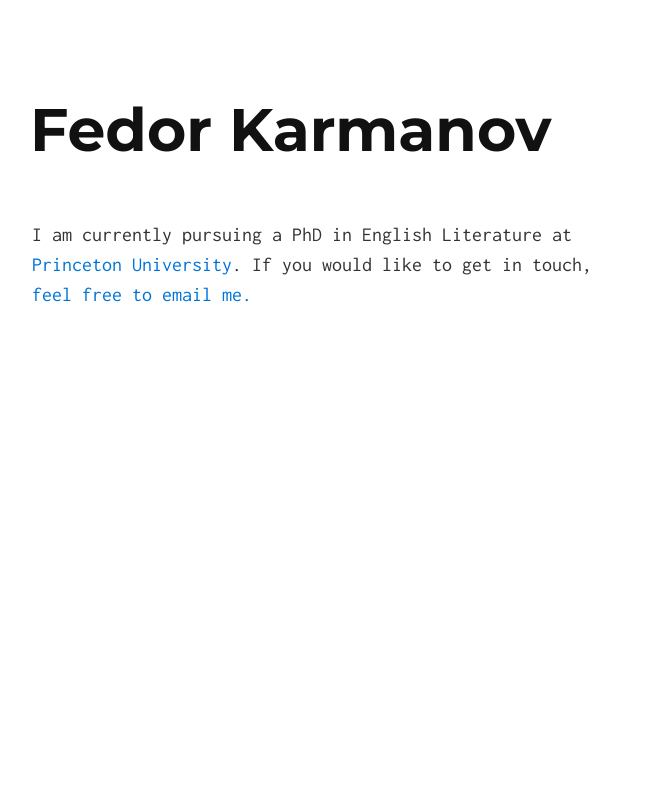
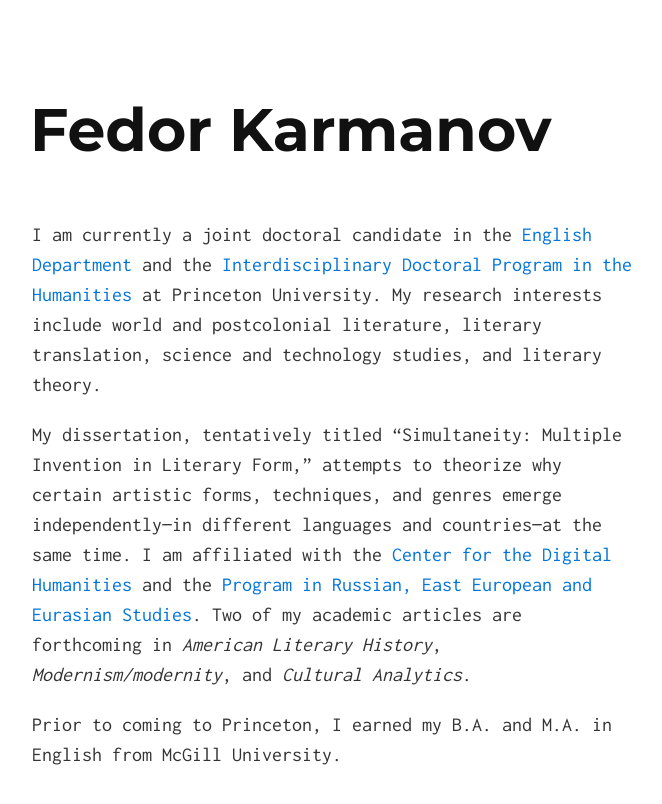
Before and after one commit to fed-ka/fed-ka, a Jekyll site: the page built from index.md, in a window 1280 px wide. Shown: the top 804 px of the page, without its empty margins (308-970 px from the left). Built offline with Jekyll 4.4.1, drawn with Linux system fonts in a browser that asks for light colours.

Commit message:
Index Update

```diff
--- a/index.md
+++ b/index.md
@@ -2,4 +2,8 @@
 layout: default
 ---
 
-I am currently pursuing a PhD in English Literature at [Princeton University](https://english.princeton.edu/people/fedor-karmanov). If you would like to get in touch, [feel free to email me.](mailto:karmanov@princeton.edu)
+I am currently a joint doctoral candidate in the [English Department](https://english.princeton.edu/people/fedor-karmanov) and the [Interdisciplinary Doctoral Program in the Humanities](https://ihum.princeton.edu/people/fedor-karmanov) at Princeton University. My research interests include world and postcolonial literature, literary translation, science and technology studies, and literary theory.
+
+My dissertation, tentatively titled "Simultaneity: Multiple Invention in Literary Form," attempts to theorize why certain artistic forms, techniques, and genres emerge independently—in different languages and countries—at the same time. I am affiliated with the [Center for the Digital Humanities](https://cdh.princeton.edu/people/students/) and the [Program in Russian, East European and Eurasian Studies](https://reees.princeton.edu/people/graduate-students). Two of my academic articles are forthcoming in _American Literary History_, _Modernism/modernity_, and _Cultural Analytics_.
+
+Prior to coming to Princeton, I earned my B.A. and M.A. in English from McGill University.
```
Also changed, not shown: 1 other file.
